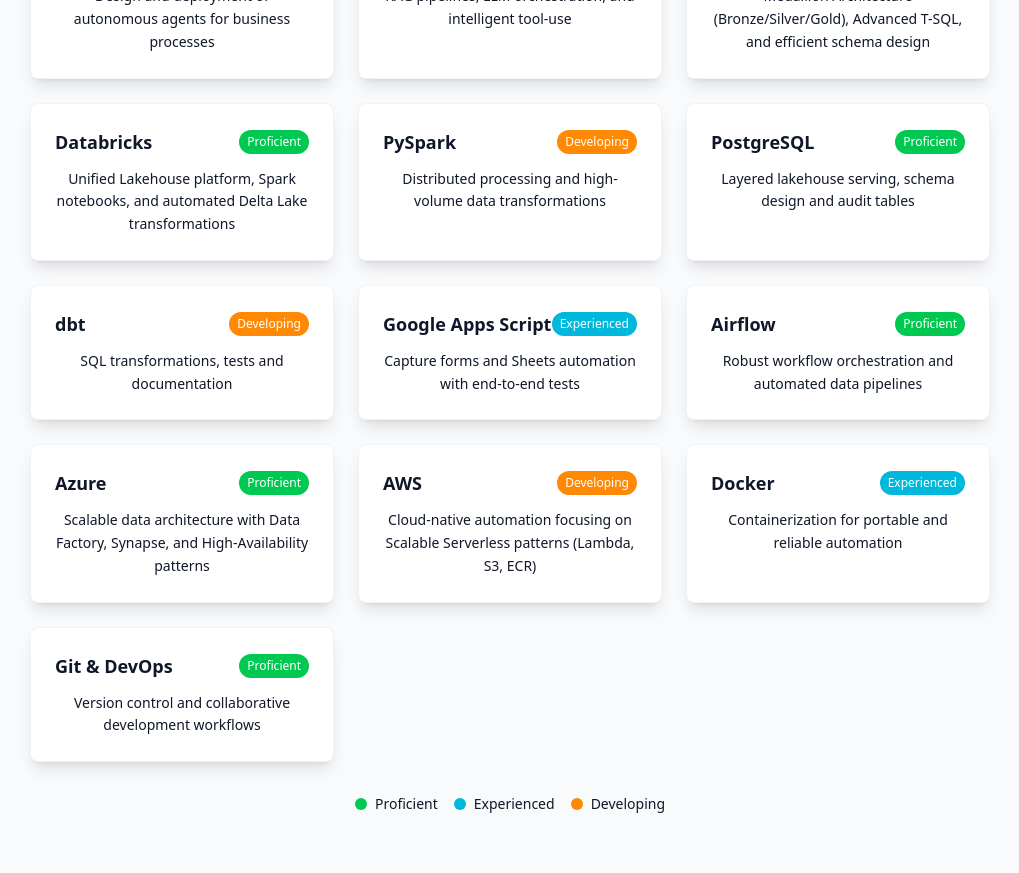
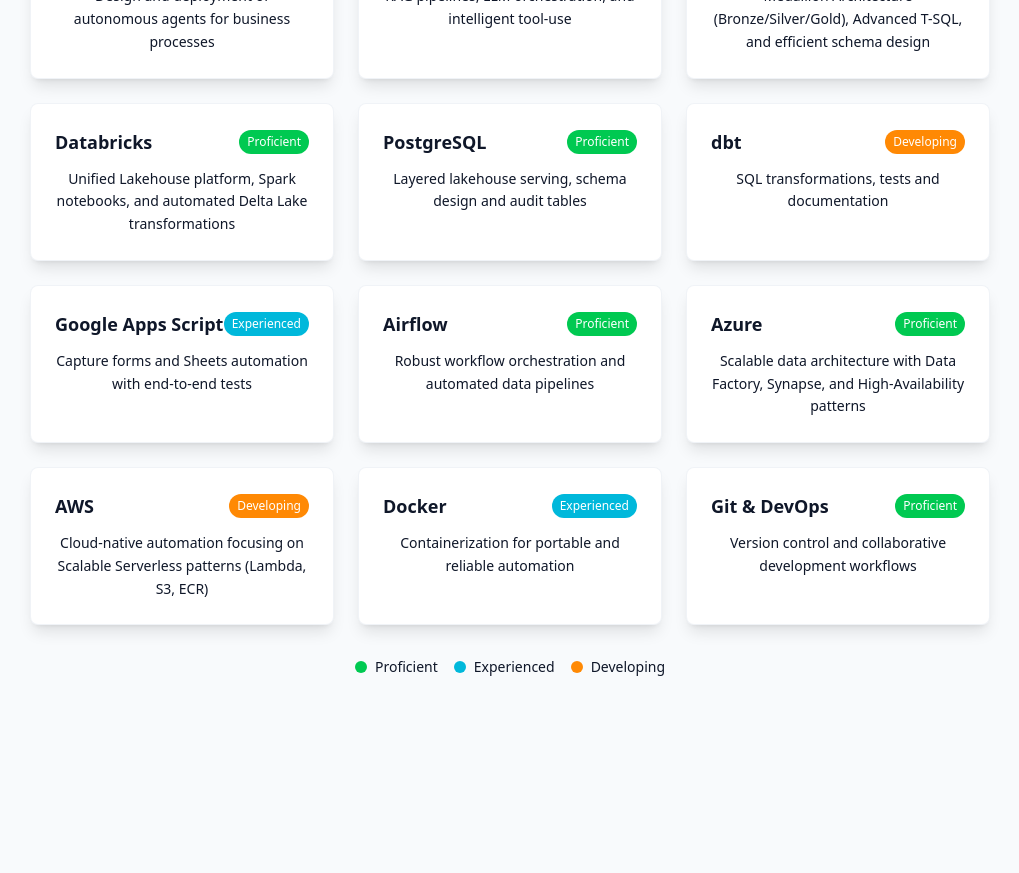
Before and after one commit to Daniel-jcVv/portfolio-web, a React (Vite) app: page / in a window 1280 px wide. Shown: the part 3160-4033 px from the top of the page, without its empty margins (130-1149 px from the left). Built offline with nearby package versions, Linux system fonts and the light colour scheme.

Commit message:
feat: remove PySpark skill

```diff
--- a/src/components/SkillsSection.jsx
+++ b/src/components/SkillsSection.jsx
@@ -12,7 +12,6 @@
   // Data Engineering & Backend
   { name: "SQL & Architecture", category: "etl", level: "proficient", description: "Medallion Architecture (Bronze/Silver/Gold), Advanced T-SQL, and efficient schema design" },
   { name: "Databricks", category: "etl", level: "proficient", description: "Unified Lakehouse platform, Spark notebooks, and automated Delta Lake transformations" },
-  { name: "PySpark", category: "etl", level: "developing", description: "Distributed processing and high-volume data transformations" },
   { name: "PostgreSQL", category: "etl", level: "proficient", description: "Layered lakehouse serving, schema design and audit tables" },
   { name: "dbt", category: "etl", level: "developing", description: "SQL transformations, tests and documentation" },
   { name: "Google Apps Script", category: "automation", level: "experienced", description: "Capture forms and Sheets automation with end-to-end tests" },
```
